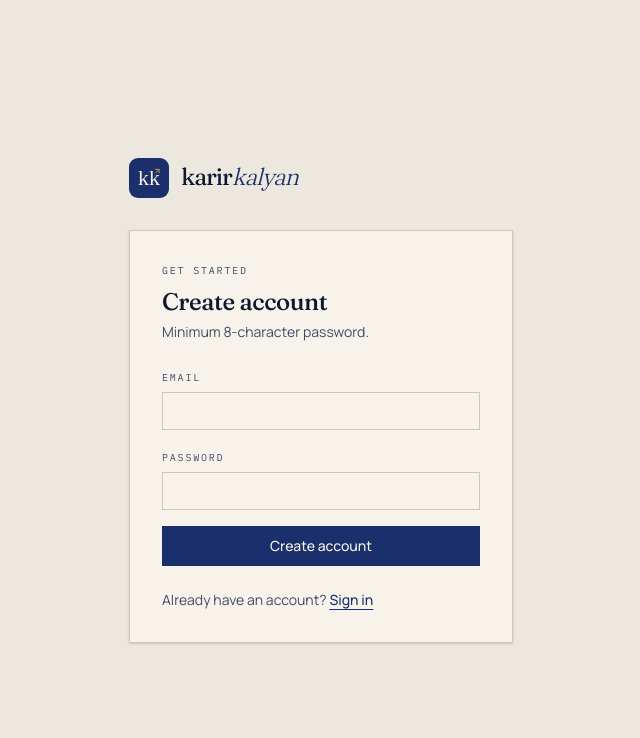
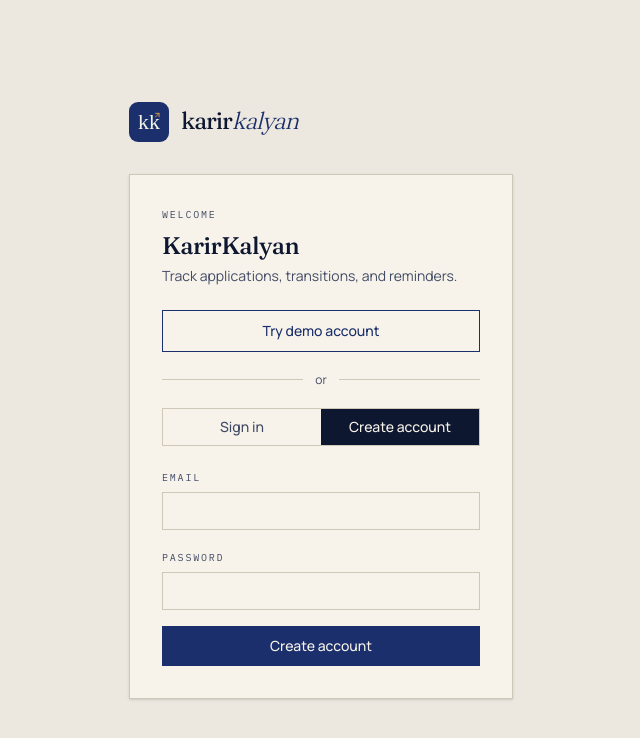
Before and after one commit to chairulakmal/karirkalyan, a Next.js app in the folder web/: page /sign-up in a window 1280 px wide. Shown: the top 738 px of the page, without its empty margins (319-959 px from the left). Built offline with nearby package versions, Linux system fonts and the light colour scheme.

Commit message:
feat: unify login and sign up forms and raise demo cta

```diff
--- a/web/app/(auth)/sign-in/page.tsx
+++ b/web/app/(auth)/sign-in/page.tsx
@@ -1,21 +1,14 @@
-import Link from "next/link";
-import { SignInForm } from "./sign-in-form";
+import { AuthForm } from "./sign-in-form";
 
 export default function SignInPage() {
   return (
     <>
-      <p className="kk-label">Welcome back</p>
-      <h1 className="mt-2 text-2xl">Sign in</h1>
+      <p className="kk-label">Welcome</p>
+      <h1 className="mt-2 text-2xl">KarirKalyan</h1>
       <p className="mt-1 text-sm text-ink-soft">
         Track applications, transitions, and reminders.
       </p>
-      <SignInForm />
-      <p className="mt-6 text-sm text-ink-soft">
-        Don&apos;t have an account?{" "}
-        <Link href="/sign-up" className="font-medium text-cobalt underline underline-offset-4 hover:text-cobalt-2">
-          Sign up
-        </Link>
-      </p>
+      <AuthForm defaultMode="sign-in" />
     </>
   );
 }
--- a/web/app/(auth)/sign-in/sign-in-form.tsx
+++ b/web/app/(auth)/sign-in/sign-in-form.tsx
@@ -3,20 +3,24 @@
 import { useRouter } from "next/navigation";
 import { useState, useTransition } from "react";
 
-export function SignInForm() {
+type Mode = "sign-in" | "sign-up";
+
+export function AuthForm({ defaultMode = "sign-in" }: { defaultMode?: Mode }) {
   const router = useRouter();
+  const [mode, setMode] = useState<Mode>(defaultMode);
   const [error, setError] = useState<string | null>(null);
   const [pending, startTransition] = useTransition();
   const [demoPending, setDemoPending] = useState(false);
 
-  async function signIn(email: string, password: string): Promise<boolean> {
+  const busy = pending || demoPending;
+
+  async function doSignIn(email: string, password: string): Promise<boolean> {
     setError(null);
     const res = await fetch("/api/auth/session", {
       method: "POST",
       headers: { "Content-Type": "application/json" },
       body: JSON.stringify({ email, password }),
     });
-
     if (!res.ok) {
       const body = (await res.json().catch(() => ({}))) as { error?: string };
       setError(body.error ?? "Sign in failed");
@@ -32,45 +36,101 @@ export function SignInForm() {
   async function onSubmit(formData: FormData) {
     const email = String(formData.get("email") ?? "");
     const password = String(formData.get("password") ?? "");
-    await signIn(email, password);
+
+    if (mode === "sign-in") {
+      await doSignIn(email, password);
+      return;
+    }
+
+    setError(null);
+    const register = await fetch("/api/auth/register", {
+      method: "POST",
+      headers: { "Content-Type": "application/json" },
+      body: JSON.stringify({ email, password }),
+    });
+    if (!register.ok) {
+      const body = (await register.json().catch(() => ({}))) as { error?: string };
+      setError(body.error ?? "Sign up failed");
+      return;
+    }
+    await doSignIn(email, password);
   }
 
   async function onDemoSignIn() {
     setDemoPending(true);
-    await signIn("demo@karirkalyan.com", "oretachinomachida");
+    await doSignIn("demo@karirkalyan.com", "oretachinomachida");
     setDemoPending(false);
   }
 
-  const busy = pending || demoPending;
+  function switchMode(next: Mode) {
+    setMode(next);
+    setError(null);
+  }
 
   return (
-    <form action={onSubmit} className="mt-6 space-y-4">
-      <Field name="email" label="Email" type="email" autoComplete="email" required />
-      <Field name="password" label="Password" type="password" autoComplete="current-password" required minLength={8} />
-      {error ? <p className="text-sm text-red-700">{error}</p> : null}
+    <div className="mt-6 space-y-5">
       <button
-        type="submit"
+        type="button"
+        onClick={onDemoSignIn}
         disabled={busy}
-        className="w-full bg-cobalt px-4 py-2.5 text-sm font-medium text-linen transition hover:bg-cobalt-2 disabled:opacity-50"
+        className="w-full border border-cobalt px-4 py-2.5 text-sm font-medium text-cobalt transition hover:bg-cobalt hover:text-linen disabled:opacity-50"
       >
-        {pending ? "Signing in…" : "Sign in"}
+        {demoPending ? "Loading demo…" : "Try demo account"}
       </button>
 
-      <div className="relative flex items-center py-1">
+      <div className="relative flex items-center">
         <div className="flex-grow border-t border-dune" />
         <span className="mx-3 flex-shrink-0 text-xs text-ink-soft">or</span>
         <div className="flex-grow border-t border-dune" />
       </div>
 
-      <button
-        type="button"
-        onClick={onDemoSignIn}
-        disabled={busy}
-        className="w-full border border-dune px-4 py-2.5 text-sm font-medium text-midnight transition hover:bg-dune disabled:opacity-50"
-      >
-        {demoPending ? "Loading demo…" : "Try demo account"}
-      </button>
-    </form>
+      <div className="flex border border-dune text-sm font-medium">
+        <button
+          type="button"
+          onClick={() => switchMode("sign-in")}
+          className={`flex-1 py-2 transition ${
+            mode === "sign-in"
+              ? "bg-midnight text-linen"
+              : "text-ink-soft hover:text-midnight"
+          }`}
+        >
+          Sign in
+        </button>
+        <button
+          type="button"
+          onClick={() => switchMode("sign-up")}
+          className={`flex-1 py-2 transition ${
+            mode === "sign-up"
+              ? "bg-midnight text-linen"
+              : "text-ink-soft hover:text-midnight"
+          }`}
+        >
+          Create account
+        </button>
+      </div>
+
+      <form action={onSubmit} className="space-y-4">
+        <Field name="email" label="Email" type="email" autoComplete="email" required />
+        <Field
+          name="password"
+          label="Password"
+          type="password"
+          autoComplete={mode === "sign-in" ? "current-password" : "new-password"}
+          required
+          minLength={8}
+        />
+        {error ? <p className="text-sm text-red-700">{error}</p> : null}
+        <button
+          type="submit"
+          disabled={busy}
+          className="w-full bg-cobalt px-4 py-2.5 text-sm font-medium text-linen transition hover:bg-cobalt-2 disabled:opacity-50"
+        >
+          {pending
+            ? mode === "sign-in" ? "Signing in…" : "Creating…"
+            : mode === "sign-in" ? "Sign in" : "Create account"}
+        </button>
+      </form>
+    </div>
   );
 }
 
--- a/web/app/(auth)/sign-up/page.tsx
+++ b/web/app/(auth)/sign-up/page.tsx
@@ -1,19 +1,14 @@
-import Link from "next/link";
-import { SignUpForm } from "./sign-up-form";
+import { AuthForm } from "@/app/(auth)/sign-in/sign-in-form";
 
 export default function SignUpPage() {
   return (
     <>
-      <p className="kk-label">Get started</p>
-      <h1 className="mt-2 text-2xl">Create account</h1>
-      <p className="mt-1 text-sm text-ink-soft">Minimum 8-character password.</p>
-      <SignUpForm />
-      <p className="mt-6 text-sm text-ink-soft">
-        Already have an account?{" "}
-        <Link href="/sign-in" className="font-medium text-cobalt underline underline-offset-4 hover:text-cobalt-2">
-          Sign in
-        </Link>
+      <p className="kk-label">Welcome</p>
+      <h1 className="mt-2 text-2xl">KarirKalyan</h1>
+      <p className="mt-1 text-sm text-ink-soft">
+        Track applications, transitions, and reminders.
       </p>
+      <AuthForm defaultMode="sign-up" />
     </>
   );
 }
--- a/web/app/(auth)/sign-up/sign-up-form.tsx
+++ /dev/null
@@ -1,72 +0,0 @@
-"use client";
-
-import { useRouter } from "next/navigation";
-import { useState, useTransition } from "react";
-
-export function SignUpForm() {
-  const router = useRouter();
-  const [error, setError] = useState<string | null>(null);
-  const [pending, startTransition] = useTransition();
-
-  async function onSubmit(formData: FormData) {
-    setError(null);
-    const email = String(formData.get("email") ?? "");
-    const password = String(formData.get("password") ?? "");
-
-    const register = await fetch("/api/auth/register", {
-      method: "POST",
-      headers: { "Content-Type": "application/json" },
-      body: JSON.stringify({ email, password }),
-    });
-    if (!register.ok) {
-      const body = (await register.json().catch(() => ({}))) as { error?: string };
-      setError(body.error ?? "Sign up failed");
-      return;
-    }
-
-    const session = await fetch("/api/auth/session", {
-      method: "POST",
-      headers: { "Content-Type": "application/json" },
-      body: JSON.stringify({ email, password }),
-    });
-    if (!session.ok) {
-      const body = (await session.json().catch(() => ({}))) as { error?: string };
-      setError(body.error ?? "Account created, but sign-in failed. Try the sign-in page.");
-      return;
-    }
-
-    startTransition(() => {
-      router.push("/dashboard");
-      router.refresh();
-    });
-  }
-
-  return (
-    <form action={onSubmit} className="mt-6 space-y-4">
-      <Field name="email" label="Email" type="email" autoComplete="email" required />
-      <Field name="password" label="Password" type="password" autoComplete="new-password" required minLength={8} />
-      {error ? <p className="text-sm text-red-700">{error}</p> : null}
-      <button
-        type="submit"
-        disabled={pending}
-        className="w-full bg-cobalt px-4 py-2.5 text-sm font-medium text-linen transition hover:bg-cobalt-2 disabled:opacity-50"
-      >
-        {pending ? "Creating…" : "Create account"}
-      </button>
-    </form>
-  );
-}
-
-function Field(props: React.InputHTMLAttributes<HTMLInputElement> & { label: string }) {
-  const { label, name, ...rest } = props;
-  return (
-    <label className="block text-sm">
-      <span className="kk-label">{label}</span>
-      <input
-        {...rest}
-        name={name}
-        className="mt-1.5 block w-full border border-dune bg-linen px-3 py-2 text-sm text-midnight placeholder:text-ink-soft focus:border-cobalt focus:outline-none focus:ring-1 focus:ring-cobalt"
-      />
-    </label>
-  );
-}
--- a/web/app/page.tsx
+++ b/web/app/page.tsx
@@ -35,9 +35,15 @@ export default function Home() {
         <nav className="flex items-center gap-6 text-sm">
           <Link
             href="/sign-in"
-            className="font-medium text-cobalt underline underline-offset-4 hover:text-cobalt-2"
+            className="font-medium text-ink-soft hover:text-midnight"
           >
             Sign in
+          </Link>
+          <Link
+            href="/sign-in"
+            className="bg-cobalt px-4 py-1.5 font-medium text-linen transition hover:bg-cobalt-2"
+          >
+            Try demo
           </Link>
         </nav>
       </header>
@@ -58,10 +64,10 @@ export default function Home() {
 
           <div className="mt-10 flex flex-wrap items-center gap-3">
             <Link
-              href="/sign-up"
+              href="/sign-in"
               className="inline-flex items-center justify-center bg-cobalt px-6 py-3 text-sm font-medium text-linen transition hover:bg-cobalt-2"
             >
-              Get started
+              Try demo
             </Link>
             <Link
               href="/sign-in"
```
